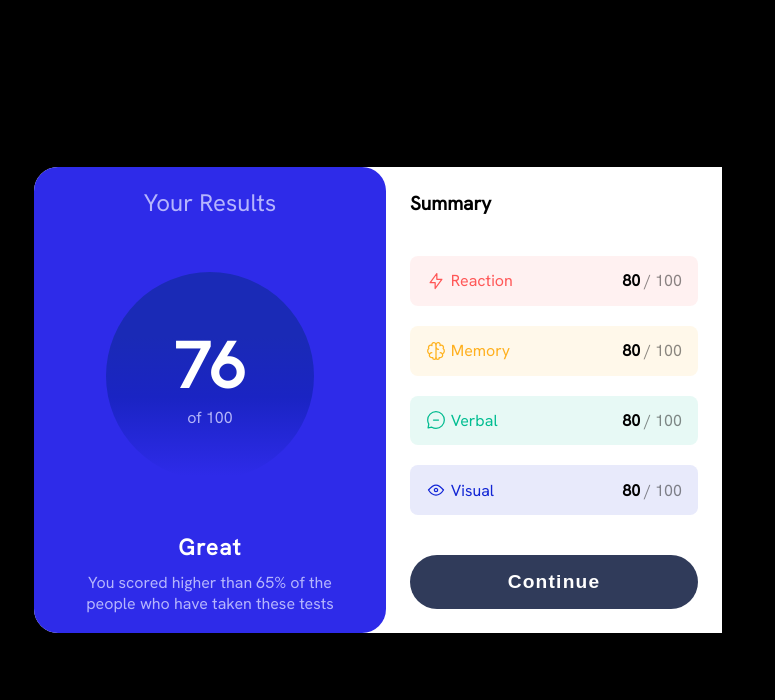
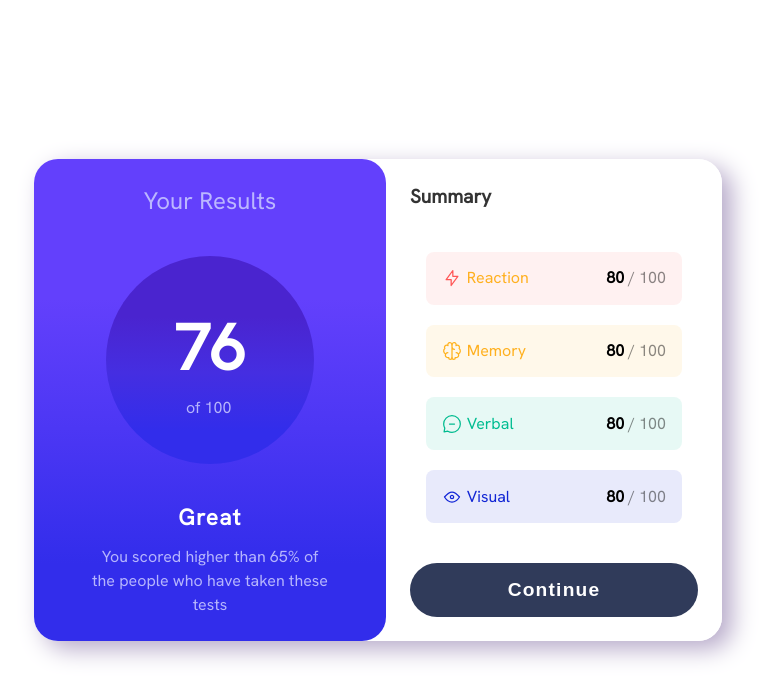
Before and after one commit to demattei-teo/mini-proyect-, a website built with Vite: page index.html in a window 1280 px wide. Shown: the whole page, without its empty margins (262-1037 px from the left). Built offline with nearby package versions, Linux system fonts and the light colour scheme.

Commit message:
frontend/ refactor component

```diff
--- a/index.html
+++ b/index.html
@@ -10,18 +10,18 @@
 <body>
   <section class="results">
    <div class="results__percentage percentage">
-     <h2 class="percentage__title">
+     <h1 class="percentage__title">
         Your Results
-     </h2>
-     <div class="percentage__score">
-      <span>76</span>
-      <span>of 100</span>
+     </h1>
+     <div class="percentage__score score">
+      <span class="score__result">76</span>
+      <span class="score__number">of 100</span>
      </div>
      <div class="percentage__description description">
-      <h3 class="description__title">
+      <h2>
          Great
-      </h3>
-      <p class="description__p">
+      </h2>
+      <p>
         You scored higher than 65% of the people who have taken these tests
       </p>
      </div>
@@ -30,46 +30,46 @@
    <div class="results__summary summary">
     <h2 class="summary__title">Summary</h2>
     <ul class="summary__container-skills  container-skills" id="summary__container-skills">
-      <li class="container-skills__item item item__reaction">
+      <li class="container-skills__item item item__reaction rection">
         <div class="item__name">
-          <img src="/assets/images/icon-reaction.svg" alt="" class="item__name__icon  color-icon ">
-          <span class="item__name__title Reaction">Reaction</span>
+          <svg xmlns="http://www.w3.org/2000/svg" width="20" height="20" fill="none" viewBox="0 0 20 20"><path stroke="#F55" stroke-linecap="round" stroke-linejoin="round" stroke-width="1.25" d="M10.833 8.333V2.5l-6.666 9.167h5V17.5l6.666-9.167h-5Z"/></svg>
+          <span class="item__title item__memory-span">Reaction</span>
         </div>
         <div class="item__score">
-          <span>80</span>
+          <span class="item__span">80</span>
           /
           100
         </div>
       </li>
       <li class="container-skills__item item item__memory">
         <div class="item__name">
-          <img src="/assets/images/icon-memory.svg" alt="" class="item__name__icon  color-icon ">
-          <span class="item__name__title memory">Memory</span>
+          <svg xmlns="http://www.w3.org/2000/svg" width="20" height="20" fill="none" viewBox="0 0 20 20"><path stroke="#FFB21E" stroke-linecap="round" stroke-linejoin="round" stroke-width="1.25" d="M5.833 11.667a2.5 2.5 0 1 0 .834 4.858"/><path stroke="#FFB21E" stroke-linecap="round" stroke-linejoin="round" stroke-width="1.25" d="M3.553 13.004a3.333 3.333 0 0 1-.728-5.53m.025-.067a2.083 2.083 0 0 1 2.983-2.824m.199.054A2.083 2.083 0 1 1 10 3.75v12.917a1.667 1.667 0 0 1-3.333 0M10 5.833a2.5 2.5 0 0 0 2.5 2.5m1.667 3.334a2.5 2.5 0 1 1-.834 4.858"/><path stroke="#FFB21E" stroke-linecap="round" stroke-linejoin="round" stroke-width="1.25" d="M16.447 13.004a3.334 3.334 0 0 0 .728-5.53m-.025-.067a2.083 2.083 0 0 0-2.983-2.824M10 3.75a2.085 2.085 0 0 1 2.538-2.033 2.084 2.084 0 0 1 1.43 2.92m-.635 12.03a1.667 1.667 0 0 1-3.333 0"/></svg>
+           <span class="item__title item__memory-span">Memory</span>
         </div>
         <div class="item__score">
-          <span>80</span>
+          <span class="item__span">80</span>
           /
           100
         </div>
       </li>
       <li class="container-skills__item item item__verbal">
         <div class="item__name">
-          <img src="/assets/images/icon-verbal.svg" alt="" class="item__name__icon  color-icon ">
-          <span class="item__name__title verbal">Verbal</span>
+          <svg xmlns="http://www.w3.org/2000/svg" width="20" height="20" fill="none" viewBox="0 0 20 20"><path stroke="#00BB8F" stroke-linecap="round" stroke-linejoin="round" stroke-width="1.25" d="M7.5 10h5M10 18.333A8.333 8.333 0 1 0 1.667 10c0 1.518.406 2.942 1.115 4.167l-.699 3.75 3.75-.699A8.295 8.295 0 0 0 10 18.333Z"/></svg>
+          <span class="item__title item__verbal-span">Verbal</span>
         </div>
         <div class="item__score">
-          <span>80</span>
+          <span class="item__span">80</span>
           /
           100
         </div>
       </li>
       <li class="container-skills__item item item__visual">
         <div class="item__name">
-          <img src="/assets/images/icon-visual.svg" alt="" class="item__name__icon  color-icon ">
-          <span class="item__name__title visual ">Visual</span>
+          <svg xmlns="http://www.w3.org/2000/svg" width="20" height="20" fill="none" viewBox="0 0 20 20"><path stroke="#1125D6" stroke-linecap="round" stroke-linejoin="round" stroke-width="1.25" d="M10 11.667a1.667 1.667 0 1 0 0-3.334 1.667 1.667 0 0 0 0 3.334Z"/><path stroke="#1125D6" stroke-linecap="round" stroke-linejoin="round" stroke-width="1.25" d="M17.5 10c-1.574 2.492-4.402 5-7.5 5s-5.926-2.508-7.5-5C4.416 7.632 6.66 5 10 5s5.584 2.632 7.5 5Z"/></svg>
+          <span class="item__title item__visual-span">Visual</span>
         </div>
         <div class="item__score">
-          <span>80</span>
+          <span class="item__span">80</span>
           /
           100
         </div>
@@ -81,7 +81,5 @@
     </div>
    </div>
   </section>
-
-
 </body>
 </html>
--- a/index.scss
+++ b/index.scss
@@ -1,12 +1,2 @@
+@use '/sass/resets';
 @use '/sass/component_result';
-
-
-body{
-    min-height: 100vh;
-    box-sizing: border-box;
-    margin: 0 auto;
-    display: flex;
-    justify-content: center;
-    align-items: center;
-    background-color: #000000;
-}
--- a/package.json
+++ b/package.json
@@ -10,5 +10,8 @@
   },
   "devDependencies": {
     "vite": "^4.0.0"
+  },
+  "dependencies": {
+    "sass": "^1.62.0"
   }
 }
--- a/sass/_component_result.scss
+++ b/sass/_component_result.scss
@@ -2,43 +2,45 @@
 
 .results{
     max-width: 790px;
-    height: auto;
     display: flex;
     flex-direction: column;
     margin: 0.5rem;
     font-family: $primary-font;
-    background-color: $White;
-    border-top-right-radius:1.5rem;
-    border-top-left-radius: 1.5rem;
+    -webkit-box-shadow: 10px 8px 24px 0px rgba(182,169,201,1);
+    -moz-box-shadow: 10px 8px 24px 0px rgba(182,169,201,1);
+    box-shadow: 10px 8px 24px 0px rgba(182,169,201,1);
+    border-radius:1.5rem;
+
+
     &__percentage{
       max-width: 22rem;
-      min-height: 45vh;
       display: flex;
       flex-direction: column;
       align-items: center;
       justify-content:space-between;
       border-radius: 1.5rem;
       background-color:$Light-royal-blue;
-
-
+      padding: 1.5rem ;
+      gap: 30px;
+      background: rgb(99,64,252);
+      background: linear-gradient(180deg, rgba(99,64,252,1) 29%, rgba(76,55,244,1) 56%, rgba(50,45,235,1) 84%);
     }
     &__summary {
        background-color: $White;
-       padding: 1.5rem 1.5rem;
-       min-height: 45vh;
        display: flex;
        flex-direction: column;
        justify-content: space-between;
        align-items: flex-start;
        gap: 40px;
+       border-radius: 1.5rem;
+       padding: 1.5rem ;
     }
 
     @media(min-width:768px){
-      &{
+
         flex-direction: row;
-        border-bottom-left-radius: 1.5rem;
+        border-radius:1.5rem;
         max-width: 790px;
-      }
       &__percetange{
         max-width: 25rem;
       }
@@ -52,71 +54,71 @@
       font-weight: $font-medium;
     }
     &__score{
-      width: 80px;
-      height: 80px;
-      padding: 1.8rem 1.8rem;
+      width: 5rem;
+      height: 5rem;
+      padding: 5rem 5rem;
       border-radius: 50%;
       display: flex;
       flex-direction: column;
       align-items: center;
       justify-content: center;
-      background: rgb(26,42,182);
-      background: linear-gradient(180deg, rgba(26,42,182,1) 31%, rgba(26,36,195,1) 60%, rgba(46,43,233,1) 98%);
-      & > :first-child{
-        color: $White;
-         font-size: 4rem;
-         font-weight: $font-bold  ;
+      background: rgb(74,36,207);
+      background: linear-gradient(180deg, rgba(74,36,207,1) 29%, rgba(69,46,225,1) 56%, rgba(50,45,235,1) 84%);
+      @media (min-width:768px){
+
+          padding: 6.5rem 6.5rem;
+
       }
-      & > :last-child{
-        color: $Light-lavender;
+    }
 
-        font-weight: $font-medium;
-      }
-      @media (min-width:768px){
-        &{
-          padding: 4rem 4rem;
-        }
-      }
 
-    }
     &__description{
       width: 100%;
-      height: auto;
       display: flex;
       flex-direction: column;
       align-items: center;
       justify-content: center;
-      padding-block-start: 1.2rem;
-      padding-block-end: 1.2rem;
       gap: 10px;
+    }
 
-      & > h3{
-         margin: 0;
+      & h2{
+
          color: $White;
          letter-spacing: 1.3px;
          font-size: 1.4rem;
          font-weight: $font-bold;
       }
-      & > p {
+      & p {
         color: $Light-lavender;
         font-weight: 500;
         width: 80%;
         text-align: center;
-        margin: 0;
       }
-     }
+    }
+
+.score{
+      &__result{
+        color: $White;
+        font-size: 4rem;
+        font-weight: $font-bold  ;
+      }
+      &__number{
+      color: $Light-lavender;
+      width: 3rem;
+       font-weight: $font-medium;
+      }
 }
+
 .summary{
-  & > h2{
-    margin: 0;
+  & h2{
+
     font-weight: $font-bold;
     font-size: 1.2rem;
 
 }
 .container-skills{
-    margin: 0;
+
     width: 100%;
-    height: auto;
     display: flex;
     flex-direction: column;
     justify-content: center;
@@ -129,9 +131,6 @@
 
     &__item{
       width: 16rem;
-      margin: 0;
-      text-decoration: none;
-      list-style: none;
       display: flex;
       justify-content: space-between;
       padding: 0.9rem 1rem;
@@ -151,41 +150,40 @@
   /*single styles*/
   &__reaction{
     background-color: hsla(0, 100%, 67%, 0.082);
-    & > :first-child > span {
+    &-span{
       color: $Light-red;
     }
   }
   &__memory{
     background-color: hsla(39, 100%, 56%, 0.094);
-    & > :first-child > span {
+    &-span {
       color: $Orangey-yellow;
     }
   }
   &__verbal{
     background-color: hsla(166, 100%, 37%, 0.093);
-    & > :first-child > span {
+    &-span {
       color: $Green-teal;
     }
   }
   &__visual{
     background-color: hsla(234, 85%, 45%, 0.096);
-    & > :first-child > span {
+    &-span {
       color: $Cobalt-blue;
     }
   }
 
 
   &__score{
-    & > span{
-      color: #000;
-      font-weight: $font-bold;
-    }
     color:#00000075;
     font-weight: $font-medium;
   }
+  &__span{
+    color: #000;
+    font-weight: $font-bold;
+  }
   &__button{
     width: 100%;
-    height: auto;
     display: flex;
     justify-content: center;
     align-items: center;
@@ -200,7 +198,6 @@
       border-radius: 4rem;
       padding: 1rem;
       transition: ease-in-out 0.5s;
-      cursor: pointer;
       &:hover{
         background-color:#2e2c86;
       }
--- /dev/null
+++ b/sass/_resets.scss
@@ -0,0 +1,50 @@
+* {
+    box-sizing: border-box;
+    margin: 0;
+    padding: 0;
+  }
+
+  body {
+    max-width: 220rem;
+    min-height: 100vh;
+    font-family: sans-serif;
+    font-size: 16px;
+    line-height: 1.5;
+    color: #333;
+    background-color: #fff;
+    display: flex;
+    justify-content: center;
+    align-items: center;
+  }
+  h1,h2,h3,h4,p{
+    margin: 0;
+  }
+  ul, ol {
+    list-style: none;
+  }
+
+  a {
+    text-decoration: none;
+    color: inherit;
+  }
+
+  img {
+    display: block;
+    max-width: 100%;
+    height: auto;
+  }
+
+  button, [type="button"], [type="reset"], [type="submit"] {
+    -webkit-appearance: none;
+    -moz-appearance: none;
+    appearance: none;
+    background-color: transparent;
+    border: none;
+    cursor: pointer;
+    padding: 0;
+  }
+
+  /* Agrega un contorno en el enfoque para la accesibilidad */
+  button:focus, [type="button"]:focus, [type="reset"]:focus, [type="submit"]:focus {
+    outline: 2px solid #4d90fe;
+  }
```
Also changed, not shown: json/data.json (renamed from sass/json/data.json), 1 other file.
